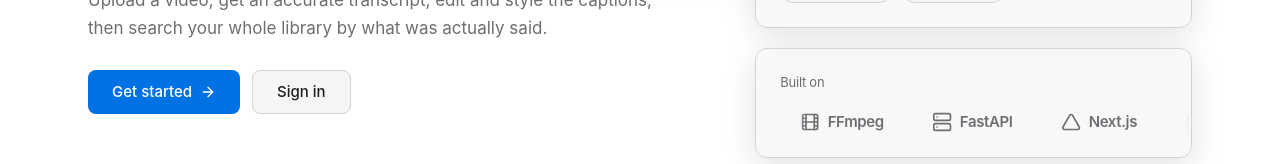
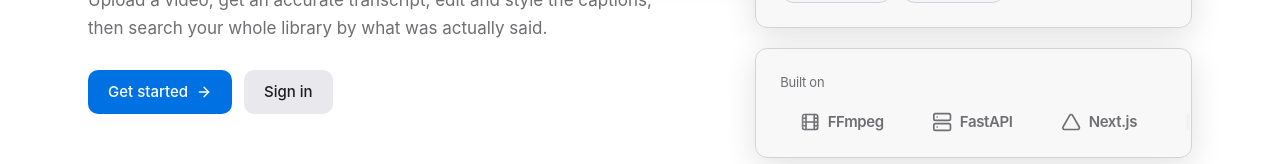
Before and after one commit to Tanush1206/Video-Caption-Maker, a Next.js app in the folder frontend/: page / in a window 1280 px wide. Shown: the part 565-729 px from the top of the page. Built offline with nearby package versions, Linux system fonts and the light colour scheme; no server answers.

Commit message:
style(ui): buttons, dialog, inputs and status dots

```diff
--- a/frontend/src/components/ui/badge.tsx
+++ b/frontend/src/components/ui/badge.tsx
@@ -1,49 +1,36 @@
-import { cva, type VariantProps } from "class-variance-authority";
-
 import { cn } from "@/lib/utils";
 
 /**
- * A status pill.
- *
- * Tinted background plus solid text rather than a solid fill: these sit in
- * dense card corners next to real content, and four saturated blocks on one
- * screen would out-shout the thing they are labelling.
+ * A status, as a small coloured dot beside ordinary text (DESIGN_SYSTEM.md:
+ * no coloured pills). The colour is on the dot only; the words carry the
+ * meaning, so the dot never has to.
  */
-const badgeVariants = cva(
-  "inline-flex items-center gap-1.5 rounded-full px-2 py-0.5 text-xs font-medium",
-  {
-    variants: {
-      tone: {
-        neutral: "bg-muted text-muted-foreground",
-        primary: "bg-primary/10 text-primary",
-        success: "bg-success/10 text-success",
-        warning: "bg-warning/10 text-warning",
-        destructive: "bg-destructive/10 text-destructive",
-      },
-    },
-    defaultVariants: { tone: "neutral" },
-  }
-);
+const DOT = {
+  neutral: "bg-muted-foreground",
+  primary: "bg-accent",
+  success: "bg-success",
+  warning: "bg-warning",
+  destructive: "bg-destructive",
+} as const;
 
-export interface BadgeProps
-  extends React.HTMLAttributes<HTMLSpanElement>,
-    VariantProps<typeof badgeVariants> {
-  /** Shows a small filled dot before the label — for live/processing states. */
+export interface BadgeProps extends React.HTMLAttributes<HTMLSpanElement> {
+  tone?: keyof typeof DOT;
   dot?: boolean;
   pulse?: boolean;
 }
 
-export function Badge({ className, tone, dot, pulse, children, ...props }: BadgeProps) {
+export function Badge({ className, tone = "neutral", dot, pulse, children, ...props }: BadgeProps) {
   return (
-    <span className={cn(badgeVariants({ tone }), className)} {...props}>
+    <span
+      className={cn("inline-flex items-center gap-1.5 text-sm text-muted-foreground", className)}
+      {...props}
+    >
       {dot && (
-        <span className="relative flex size-1.5" aria-hidden="true">
-          {/* Colour is inherited from the text via currentColor, so the dot can
-              never drift out of step with the tone it sits in. */}
+        <span className="relative flex size-2" aria-hidden="true">
           {pulse && (
-            <span className="absolute inline-flex size-full animate-ping rounded-full bg-current opacity-60" />
+            <span className={cn("absolute inline-flex size-full animate-ping rounded-full opacity-60", DOT[tone])} />
           )}
-          <span className="relative inline-flex size-1.5 rounded-full bg-current" />
+          <span className={cn("relative inline-flex size-2 rounded-full", DOT[tone])} />
         </span>
       )}
       {children}
--- a/frontend/src/components/ui/button-variants.ts
+++ b/frontend/src/components/ui/button-variants.ts
@@ -19,10 +19,10 @@ import { cn } from "@/lib/utils";
 export const buttonVariants = cva(
   cn(
     "inline-flex shrink-0 select-none items-center justify-center gap-2 whitespace-nowrap",
-    "rounded-md font-medium transition-colors duration-150",
+    "rounded-lg font-medium transition-[background-color,color,opacity] duration-200 ease-out",
     // Pointer events off while disabled, so a disabled submit cannot swallow a
     // click and look merely unresponsive.
-    "disabled:pointer-events-none disabled:opacity-50",
+    "disabled:pointer-events-none disabled:opacity-40",
     // Icons are sized by the button rather than at each call site, and never
     // shrink when the label wraps.
     "[&_svg]:pointer-events-none [&_svg]:size-4 [&_svg]:shrink-0"
@@ -30,30 +30,28 @@ export const buttonVariants = cva(
   {
     variants: {
       variant: {
-        primary: "bg-primary text-primary-foreground shadow-sm hover:bg-primary/90",
-        // surface-2, not card: a secondary button sits *on* a card in this
-        // design and has to read as raised above it, which in dark means one
-        // step lighter rather than a heavier border.
-        secondary:
-          "border border-border bg-surface-2 text-foreground shadow-sm hover:bg-surface-3",
-        ghost: "text-muted-foreground hover:bg-muted hover:text-foreground",
-        // Filled, not outlined: this is for the confirm step of a destructive
-        // action, where it should be obvious which button does the damage.
+        // The one action a screen is for: at most one per screen.
+        primary: "bg-primary text-primary-foreground hover:bg-primary/90 active:bg-primary/80",
+        // Everything else that needs a shape: a light grey fill, no border.
+        secondary: "bg-surface-3 text-foreground hover:bg-surface-3/70 active:bg-surface-3/50",
+        // Plain accent text: the quiet secondary action.
+        plain: "text-primary hover:bg-surface-2 active:bg-surface-3",
+        // Grey icon buttons and tools.
+        ghost: "text-muted-foreground hover:bg-surface-2 hover:text-foreground active:bg-surface-3",
+        // Filled red: only inside the confirm dialog of a destructive action.
         destructive:
-          "bg-destructive text-destructive-foreground shadow-sm hover:bg-destructive/90",
-        // The way *into* a destructive flow — quiet until hovered, so "delete
-        // account" isn't shouting on a settings page nobody came to use it on.
-        danger: "border border-destructive/40 text-destructive hover:bg-destructive/10",
+          "bg-destructive-fill text-destructive-foreground hover:bg-destructive-fill/90 active:bg-destructive-fill/80",
+        // The way *into* a destructive flow: red text, nothing filled.
+        danger: "text-destructive hover:bg-destructive/10 active:bg-destructive/15",
         link: "text-primary underline-offset-4 hover:underline",
       },
+      // 44 px on a phone (the minimum touch target), desktop sizes from sm up.
       size: {
-        sm: "h-8 px-3 text-body-sm",
-        md: "h-9 px-4 text-body-md",
-        lg: "h-11 px-6 text-body-md",
-        // Square, for icon-only buttons. Anything smaller than this fails the
-        // minimum touch target on a phone.
-        icon: "size-9",
-        "icon-sm": "size-8 [&_svg]:size-3.5",
+        sm: "h-11 px-3 text-sm sm:h-8",
+        md: "h-11 px-4 text-[15px] sm:h-9",
+        lg: "h-11 px-5 text-[15px]",
+        icon: "size-11 sm:size-9",
+        "icon-sm": "size-11 sm:size-8 [&_svg]:size-4",
       },
     },
     defaultVariants: { variant: "primary", size: "md" },
--- a/frontend/src/components/ui/dialog.tsx
+++ b/frontend/src/components/ui/dialog.tsx
@@ -10,13 +10,16 @@ import { cn } from "@/lib/utils";
  * the inert page behind and the top layer, so none of that is rebuilt here.
  * Closing by Escape or the backdrop reports through onClose, so the parent's
  * `open` stays the one source of truth.
+ *
+ * Centred, 16 px radius, the floating shadow, over a dimmed, blurred
+ * backdrop. No rules inside: the title, body and footer are separated by
+ * space alone.
  */
 export function Dialog({
   open,
   onClose,
   title,
   description,
-  icon,
   children,
   footer,
   className,
@@ -26,6 +29,7 @@ export function Dialog({
   onClose: () => void;
   title: string;
   description?: React.ReactNode;
+  /** Accepted from callers, not drawn: the title says what a dialog is. */
   icon?: React.ReactNode;
   children: React.ReactNode;
   footer?: React.ReactNode;
@@ -53,39 +57,32 @@ export function Dialog({
       }}
       aria-labelledby="dialog-title"
       className={cn(
-        "m-auto max-h-[calc(100vh-2rem)] w-[calc(100vw-2rem)] max-w-4xl overflow-hidden rounded-lg border border-border bg-card p-0 text-foreground shadow-overlay",
-        "backdrop:bg-black/60 backdrop:backdrop-blur-sm",
+        "m-auto max-h-[calc(100vh-2rem)] w-[calc(100vw-2rem)] max-w-4xl overflow-hidden rounded-2xl bg-background p-0 text-foreground shadow-overlay dark:bg-card",
+        "backdrop:bg-black/40 backdrop:backdrop-blur-sm",
         className
       )}
     >
       {open && (
         <div className="flex max-h-[calc(100vh-2rem)] flex-col">
-          <header className="flex shrink-0 items-start gap-3 border-b border-border px-5 py-4 sm:px-7 sm:py-5">
-            {icon && (
-              <span className="flex size-10 shrink-0 items-center justify-center rounded-lg border border-border bg-surface-2 text-primary">
-                {icon}
-              </span>
-            )}
+          <header className="flex shrink-0 items-start gap-3 px-6 pb-2 pt-6">
             <div className="min-w-0 flex-1">
-              <h2 id="dialog-title" className="text-lg font-semibold tracking-tight">
+              <h2 id="dialog-title" className="text-xl font-semibold">
                 {title}
               </h2>
-              {description && <div className="mt-0.5 text-[13px] text-muted-foreground">{description}</div>}
+              {description && <div className="mt-1 text-sm text-muted-foreground">{description}</div>}
             </div>
             <button
               type="button"
               onClick={onClose}
               aria-label="Close"
-              className="flex size-8 items-center justify-center rounded-md text-muted-foreground transition-colors hover:bg-surface-2 hover:text-foreground"
+              className="-mr-2 -mt-1 flex size-11 items-center justify-center rounded-full text-muted-foreground transition-colors duration-200 ease-out hover:bg-surface-2 hover:text-foreground sm:size-8"
             >
-              <X className="size-5" />
+              <X className="size-[18px]" />
             </button>
           </header>
-          <div className={cn("min-h-0 flex-1", bodyClassName ?? "overflow-y-auto px-5 py-5 sm:px-7")}>
-            {children}
-          </div>
+          <div className={cn("min-h-0 flex-1", bodyClassName ?? "overflow-y-auto px-6 py-4")}>{children}</div>
           {footer && (
-            <footer className="flex shrink-0 flex-wrap items-center gap-3 border-t border-border px-5 py-4 sm:px-7">
+            <footer className="flex shrink-0 flex-wrap items-center justify-end gap-3 px-6 pb-6 pt-2">
               {footer}
             </footer>
           )}
--- a/frontend/src/components/ui/field.tsx
+++ b/frontend/src/components/ui/field.tsx
@@ -9,11 +9,13 @@ import { cn } from "@/lib/utils";
  * focus treatment. Use this directly for a bare input; use Field when it
  * needs a label and error message.
  */
+// Inputs keep a hairline border (DESIGN_SYSTEM.md: borders only for row
+// separators and inputs). 44 px tall on a phone.
 export const inputClasses = cn(
-  "h-9 w-full rounded-md border border-input bg-background px-3 text-sm",
-  "transition-colors placeholder:text-muted-foreground/70",
-  "hover:border-muted-foreground/40",
-  "disabled:cursor-not-allowed disabled:opacity-50"
+  "h-11 w-full rounded-lg border border-input bg-background px-3 text-[15px] sm:h-9",
+  "transition-colors duration-200 ease-out placeholder:text-muted-foreground",
+  "focus-visible:border-ring",
+  "disabled:cursor-not-allowed disabled:opacity-40"
 );
 
 interface FieldProps extends React.InputHTMLAttributes<HTMLInputElement> {
--- a/frontend/src/components/ui/select.tsx
+++ b/frontend/src/components/ui/select.tsx
@@ -43,7 +43,7 @@ export const Select = forwardRef<HTMLSelectElement, SelectProps>(function Select
           className={cn(
             inputClasses,
             "cursor-pointer appearance-none pr-8",
-            size === "sm" && "h-8 text-body-sm",
+            size === "sm" && "h-11 text-sm sm:h-8",
             className
           )}
           {...props}
```
